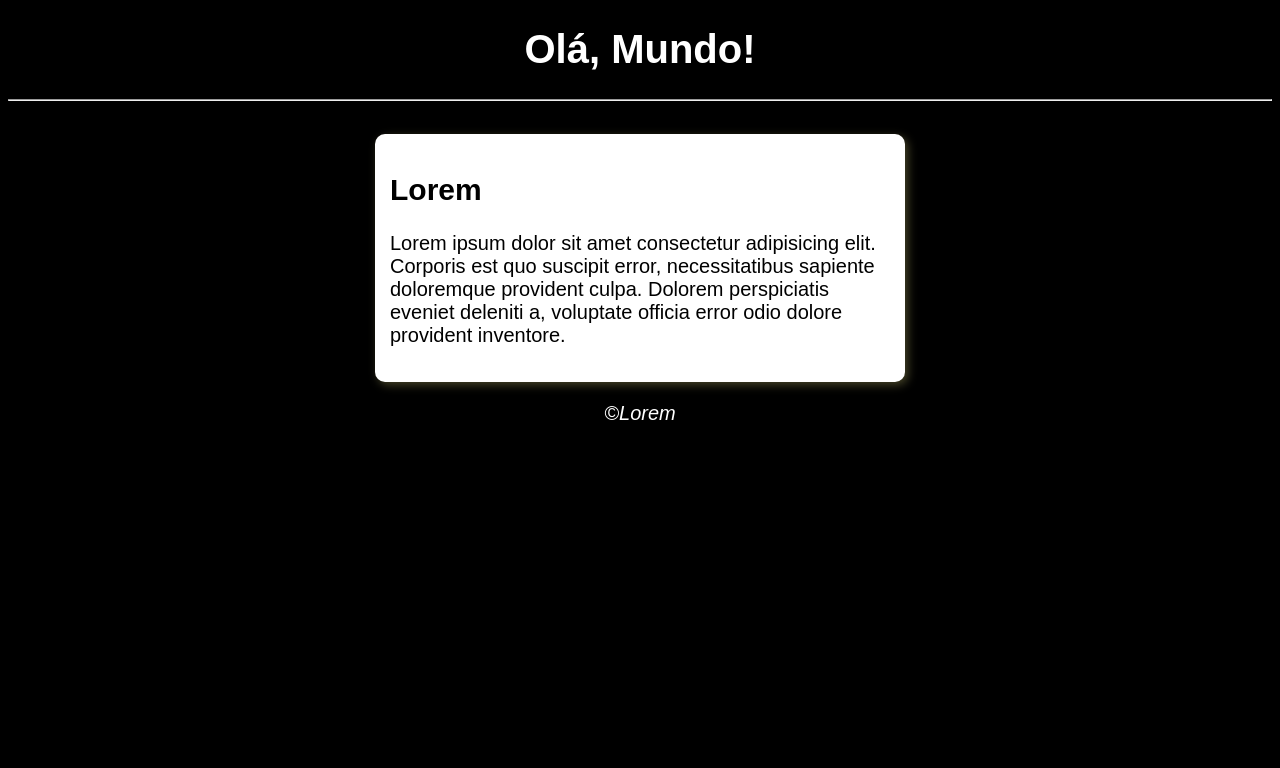
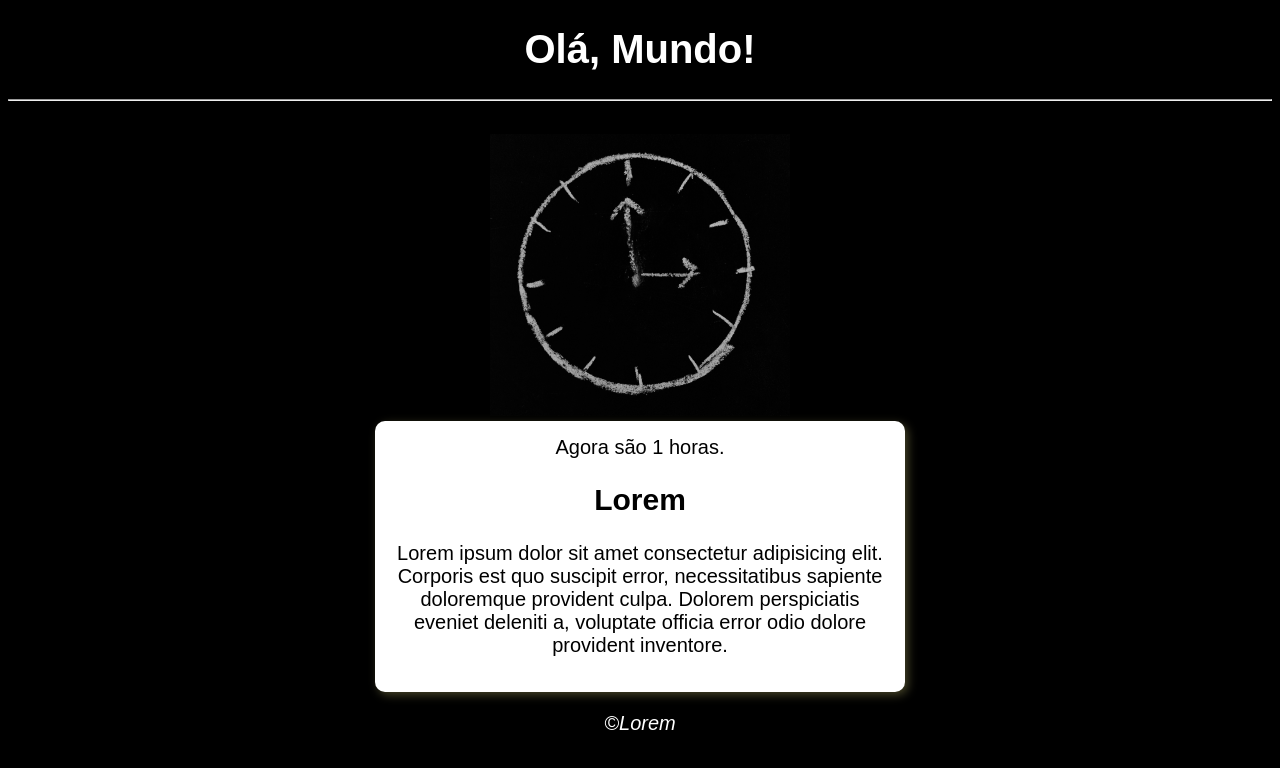
Before and after one commit to GabrielHenriqueCamargoPiresdeCastro/Ola-Mundo, a plain HTML site: page CriandoSite/index.html in a window 1280 px wide. Drawn offline with Linux system fonts and the light colour scheme.

Commit message:
add JavaScript

```diff
--- a/CriandoSite/estilo.css
+++ b/CriandoSite/estilo.css
@@ -1,6 +1,7 @@
 body{
     background: black;
     font: normal 15pt Arial;
+    text-align: center;
 }
 
 header{
--- a/CriandoSite/index.html
+++ b/CriandoSite/index.html
@@ -4,15 +4,23 @@
     <meta charset="UTF-8">
     <meta name="viewport" content="width=device-width, initial-scale=1.0">
     <title>Document</title>
+    <link rel="shortcut icon" href="clock-icon.ico">
     <link rel="stylesheet" href="estilo.css">
 </head>
-<body>
+<body onload="pesquisar()">
     <header>
         <h1>Olá, Mundo!</h1>
         <hr>
     </header>
 <br>
+
+    <img id="imagem" src="imagem/relogio.png" alt="horas">
+
+
     <section>
+        <div id="msg">
+           <p>Hoje </p>
+        </div>
         <div>
             <h2>Lorem</h2>
             <p>Lorem ipsum dolor sit amet consectetur adipisicing elit.
@@ -21,10 +29,13 @@
 
         </div>
 
+
     </section>
     <footer>
         <p>&copy;Lorem</p>
     </footer>
+    <script src="script.js">
 
+    </script>
 </body>
 </html>
--- /dev/null
+++ b/CriandoSite/script.js
@@ -0,0 +1,9 @@
+function pesquisar(){
+
+    var msg = document.getElementById('msg')
+    var data = new Date()
+    var hora = data.getHours()
+
+    msg.innerHTML = `Agora são ${hora} horas.`
+
+}
```
Also changed, not shown: CriandoSite/clock-icon.ico (added), CriandoSite/imagem/relogio.png (added).
